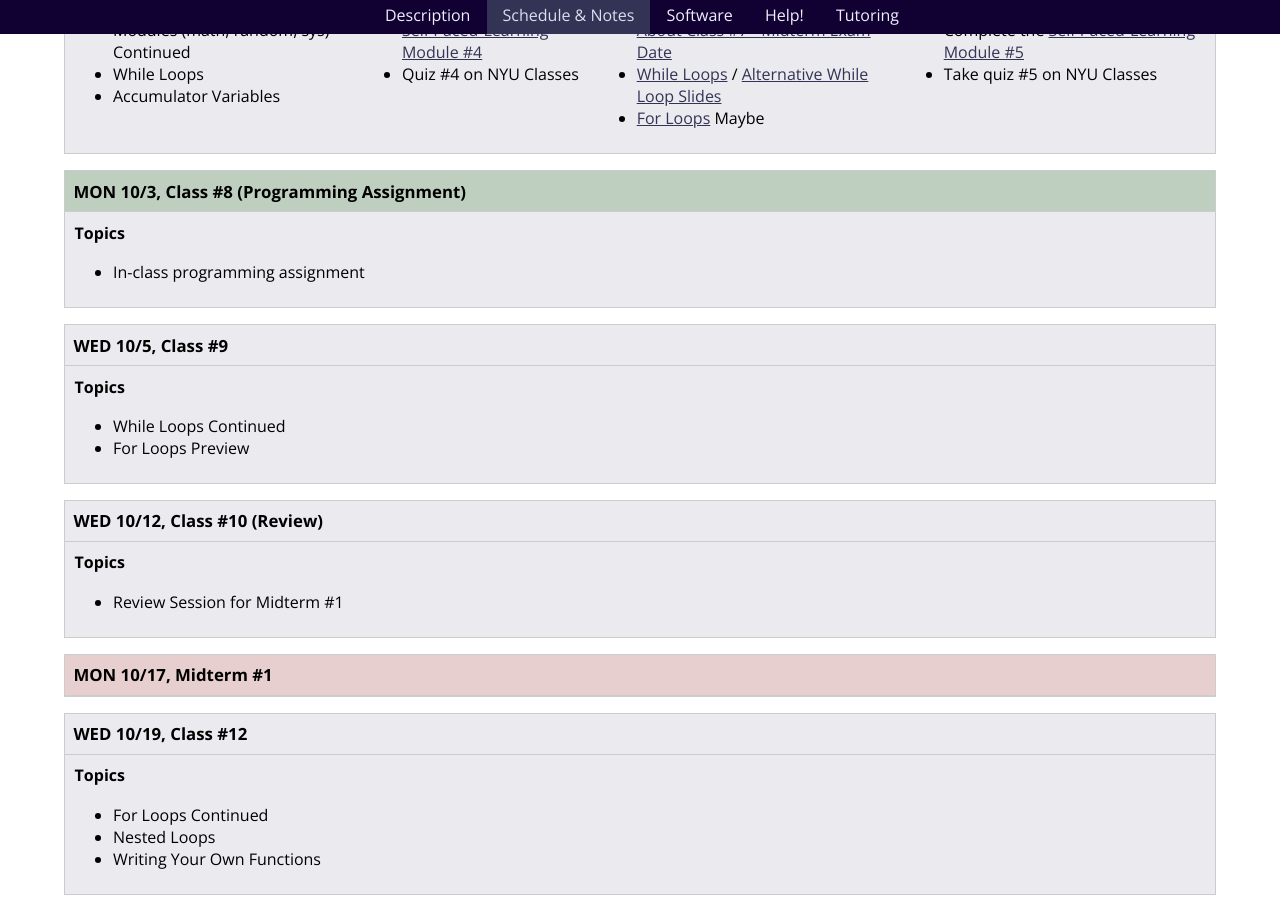
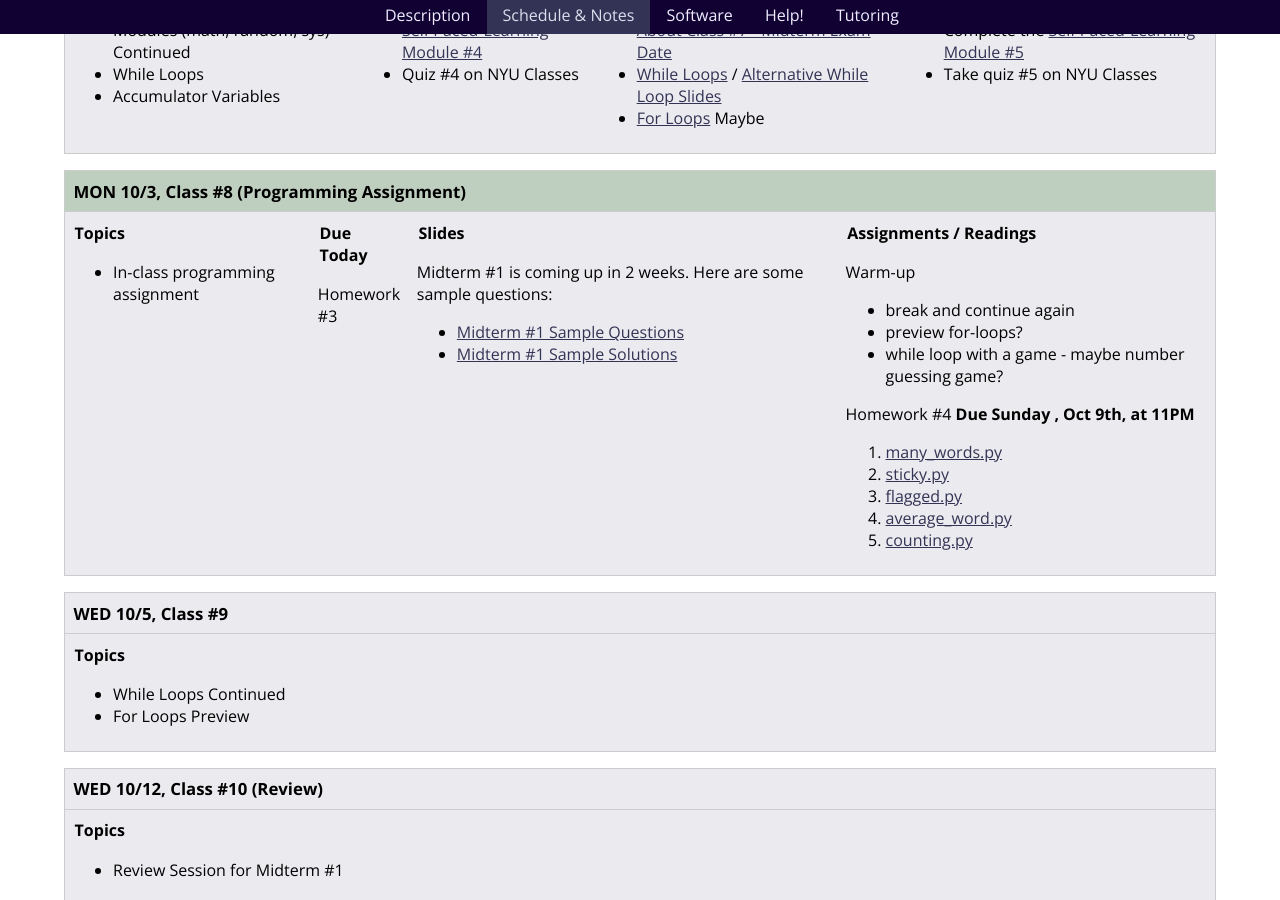
Before and after one commit to foureyes/csci-ua.0002-fall2016-008, a Jekyll site: the page built from schedule.markdown, in a window 1280 px wide and 900 px high, scrolled down 3186 px. Built offline with Jekyll 4.4.1, drawn with Linux system fonts in a browser that asks for light colours.

Commit message:
add class 8

```diff
--- a/_includes/classes/08/materials.markdown
+++ b/_includes/classes/08/materials.markdown
@@ -1,4 +1,3 @@
-{% comment %}
 <article class="due" markdown="block">
 #### Due Today
 
@@ -12,6 +11,8 @@ Homework #3
 
 <article class="slides" markdown="block">
 #### Slides
+
+Midterm #1 is coming up in 2 weeks. Here are some sample questions:
 
 * [Midterm #1 Sample Questions](resources/handouts/midterm_1/midterm_1_practice.pdf)
 * [Midterm #1 Sample Solutions](resources/handouts/midterm_1/midterm_1_practice_solutions.pdf)
@@ -27,10 +28,11 @@ Homework #3
 
 Warm-up
 
-* break and continue
-* division until done (give me a number to divide by, with validation)
+* break and continue again
+* preview for-loops?
+* while loop with a game - maybe number guessing game?
 
-Homework #4 __Due Wednesday, Oct 7th, at 11PM__
+Homework #4 __Due Sunday , Oct 9th, at 11PM__
 
 1. [many_words.py](homework/hw04/many_words.py)
 2. [sticky.py](homework/hw04/sticky.py)
@@ -91,4 +93,3 @@ Note:
 5. [dice.py](homework/hw04/dice.py)
 6. [average_word.py](homework/hw04/average_word.py)
 -->
-{% endcomment %}
```
Also changed, not shown: 9 other files.
